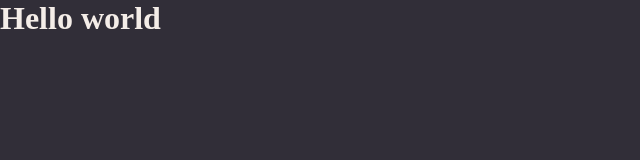
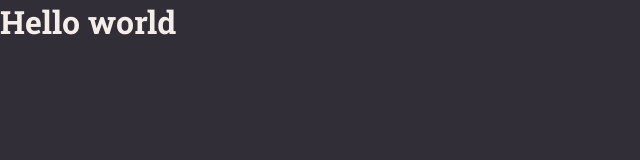
Before and after one commit to victorrti/REACT-NOTES, a React (Vite) app: page / in a window 1280 px wide. Shown: the top 160 px of the page, without its empty margins (0-640 px from the left). Built offline with nearby package versions, Linux system fonts and the light colour scheme.

Commit message:
incluindo fontes

```diff
--- a/index.html
+++ b/index.html
@@ -4,6 +4,9 @@
     <meta charset="UTF-8" />
     <link rel="icon" type="image/svg+xml" href="/vite.svg" />
     <meta name="viewport" content="width=device-width, initial-scale=1.0" />
+    <link rel="preconnect" href="https://fonts.googleapis.com">
+    <link rel="preconnect" href="https://fonts.gstatic.com" crossorigin>
+    <link href="https://fonts.googleapis.com/css2?family=Roboto+Slab:wght@400;500;700&display=swap" rel="stylesheet">
     <title>React Notes</title>
   </head>
   <body>
--- a/src/styles/global.js
+++ b/src/styles/global.js
@@ -9,6 +9,12 @@
         background: ${ ({theme}) => theme.COLORS.BACKGROUND_800};
         color:${({theme}) => theme.COLORS.WHITE}
     }
+
+    button , a,textarea, body {
+        font-family: 'Roboto Slab', serif;
+        font-size:16px;
+    }
+
     a{
         text-decoration: none;
     }
```
